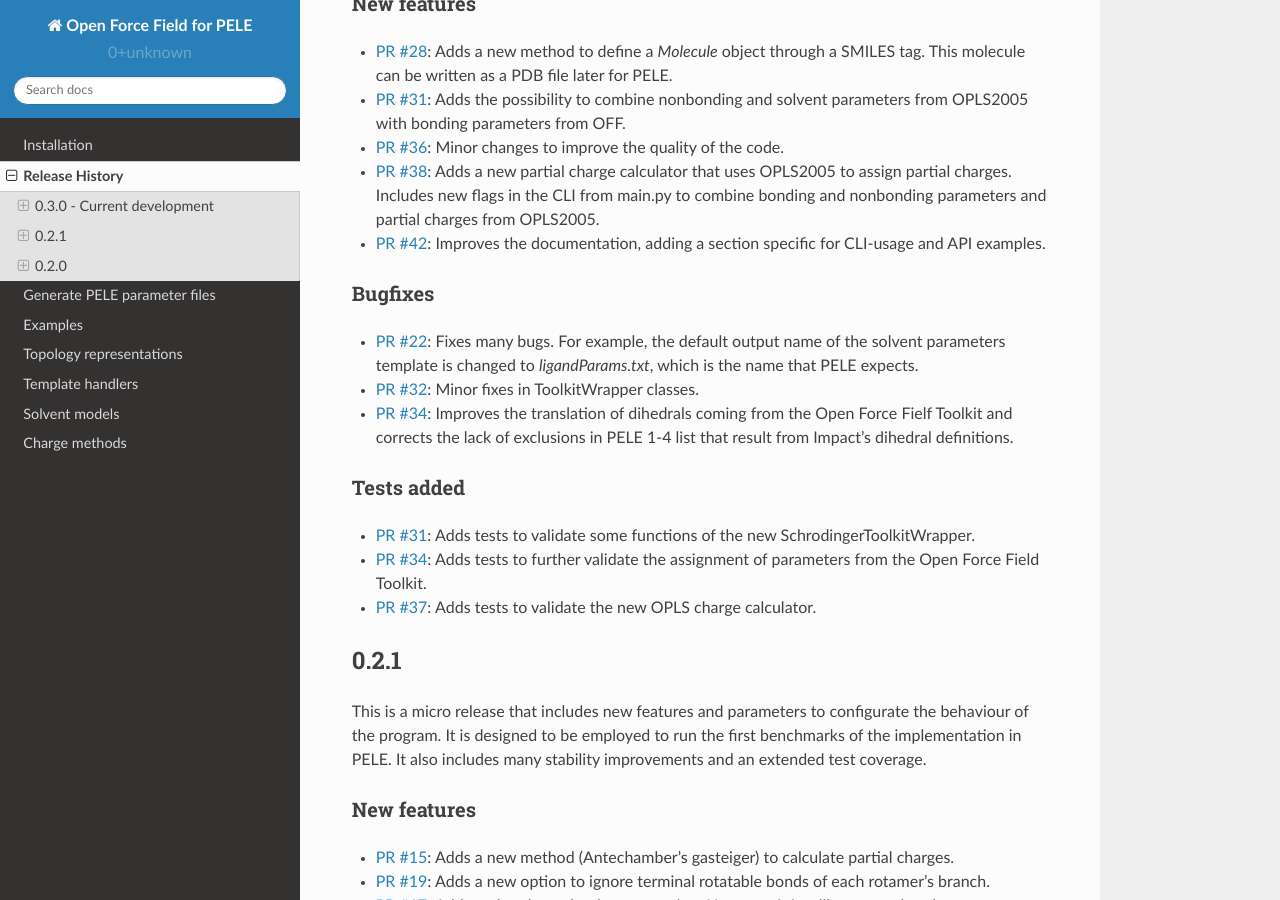
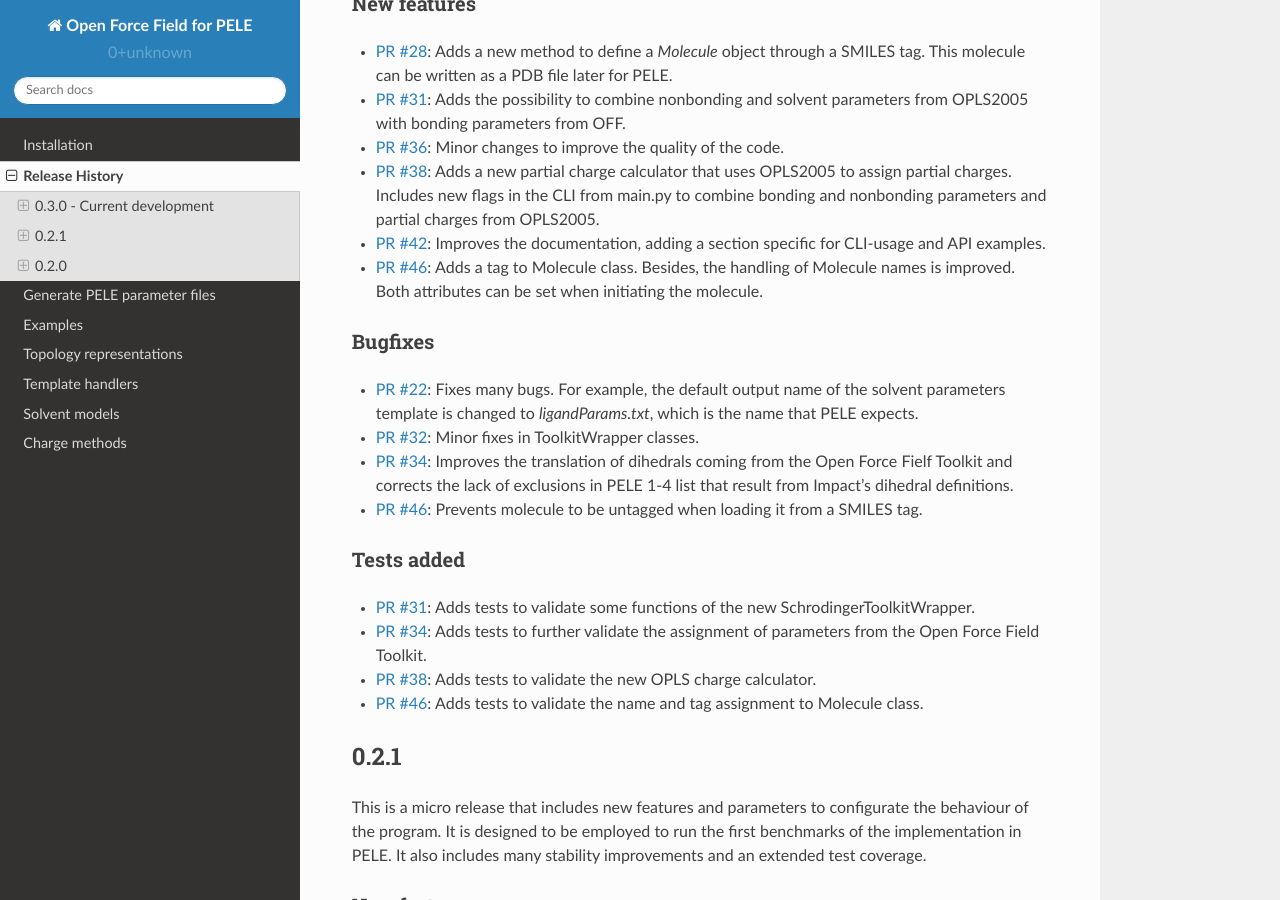
Before and after one commit to martimunicoy/peleffy, a Sphinx documentation site: the page built from docs/releasehistory.rst, in a window 1280 px wide and 900 px high, scrolled down 518 px. Built offline with Sphinx 7.4.7 and the Read the Docs theme 2.0.0, drawn with Linux system fonts in a browser that asks for light colours.

Commit message:
Update releasehistory.rst

```diff
--- a/docs/releasehistory.rst
+++ b/docs/releasehistory.rst
@@ -20,18 +20,21 @@
 - `PR #36 <https://github.com/martimunicoy/offpele/pull/36>`_: Minor changes to improve the quality of the code.
 - `PR #38 <https://github.com/martimunicoy/offpele/pull/38>`_: Adds a new partial charge calculator that uses OPLS2005 to assign partial charges. Includes new flags in the CLI from main.py to combine bonding and nonbonding parameters and partial charges from OPLS2005.
 - `PR #42 <https://github.com/martimunicoy/offpele/pull/42>`_: Improves the documentation, adding a section specific for CLI-usage and API examples.
+- `PR #46 <https://github.com/martimunicoy/offpele/pull/46>`_: Adds a tag to Molecule class. Besides, the handling of Molecule names is improved. Both attributes can be set when initiating the molecule.
 
 Bugfixes
 """"""""
 - `PR #22 <https://github.com/martimunicoy/offpele/pull/22>`_: Fixes many bugs. For example, the default output name of the solvent parameters template is changed to `ligandParams.txt`, which is the name that PELE expects.
 - `PR #32 <https://github.com/martimunicoy/offpele/pull/32>`_: Minor fixes in ToolkitWrapper classes.
 - `PR #34 <https://github.com/martimunicoy/offpele/pull/34:>`_: Improves the translation of dihedrals coming from the Open Force Fielf Toolkit and corrects the lack of exclusions in PELE 1-4 list that result from Impact's dihedral definitions.
+- `PR #46 <https://github.com/martimunicoy/offpele/pull/46>`_: Prevents molecule to be untagged when loading it from a SMILES tag.
 
 Tests added
 """""""""""
 - `PR #31 <https://github.com/martimunicoy/offpele/pull/31>`_: Adds tests to validate some functions of the new SchrodingerToolkitWrapper.
 - `PR #34 <https://github.com/martimunicoy/offpele/pull/34>`_: Adds tests to further validate the assignment of parameters from the Open Force Field Toolkit.
-- `PR #37 <https://github.com/martimunicoy/offpele/issues/37>`_: Adds tests to validate the new OPLS charge calculator.
+- `PR #38 <https://github.com/martimunicoy/offpele/pull/38>`_: Adds tests to validate the new OPLS charge calculator.
+- `PR #46 <https://github.com/martimunicoy/offpele/pull/46>`_: Adds tests to validate the name and tag assignment to Molecule class.
 
 
 0.2.1
```
